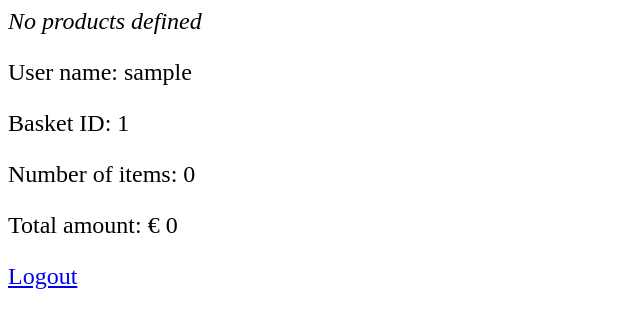
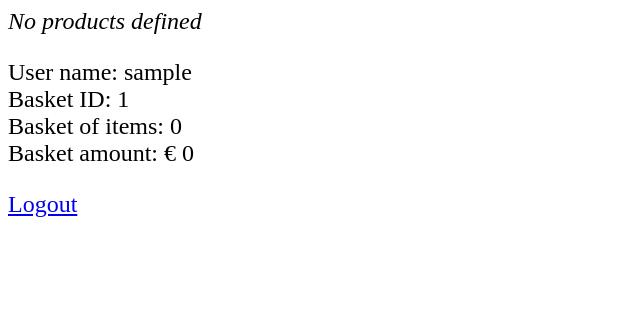
Before and after one commit to truestevie/mopos2, a Django app: page /pos/ in a window 1280 px wide. Shown: the top 328 px of the page, without its empty margins (0-640 px from the left). Run offline with Django 3.2, Linux system fonts and the light colour scheme; the visitor is signed in with stand-in values (Sample User, id 1); data comes from the database, SQL or seed files in the repository; data that the repository does not hold is empty.

Commit message:
Reduce amount of text in web pages.

```diff
--- a/pos/templates/pos/basket.html
+++ b/pos/templates/pos/basket.html
@@ -108,11 +108,12 @@ a, p, div, table, td, th {
 {% endfor %}
 </table>
 {% endif %}
-<p>User name: {{ request.user }}</p>
-<p>Basket ID: {{ basket.id }}</p>
-<p>Number of items: {{ basket.number_of_items }} </p>
-<p>Total amount: € {{ basket.total_price }}</p>
+<p>
+User name: {{ request.user }} <br />
+Basket ID: {{ basket.id }}<br />
+Basket of items: {{ basket.number_of_items }} <br />
+Basket amount: € {{ basket.total_price }}<br />
+</p>
 <a href="/pos/logout/">Logout</a>
-
 </body>
 </html>
```
Also changed, not shown: pos/templates/pos/transaction.html (+4 -5 lines).
